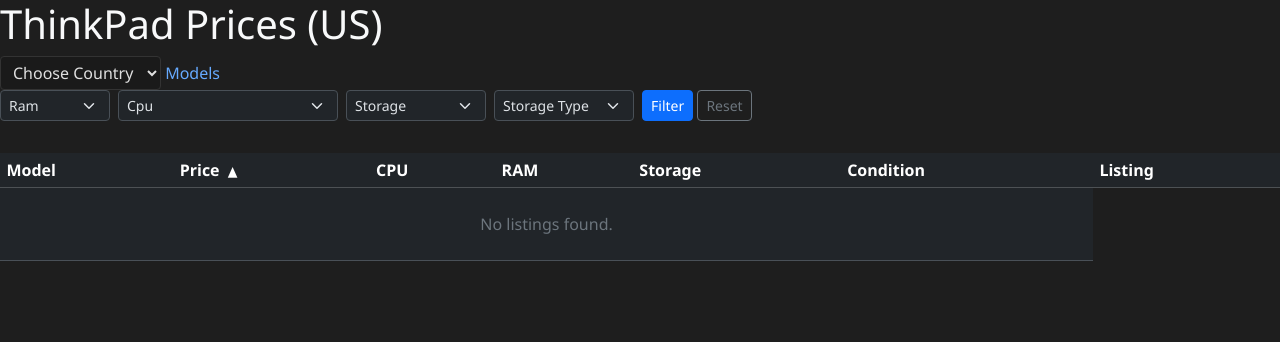
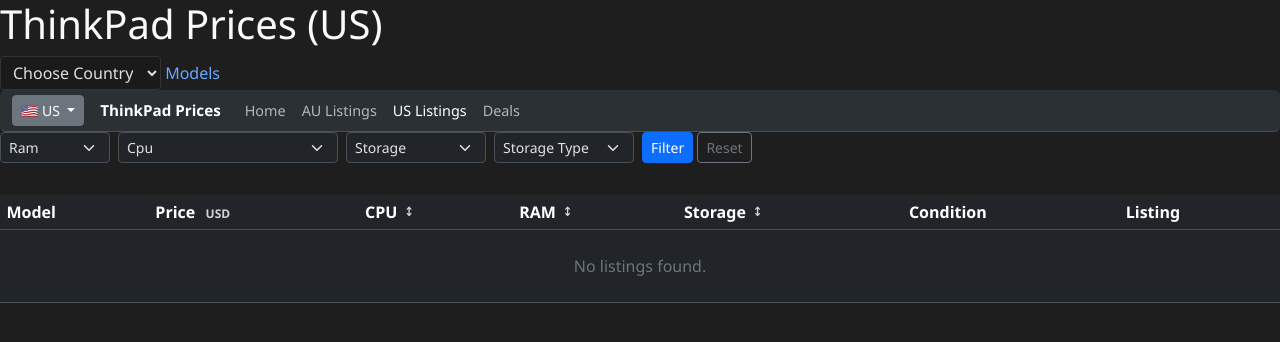
Before and after one commit to Michael668875/ebay_flask, a Flask app: page /us/ in a window 1280 px wide. Shown: the top 342 px of the page. Run offline with Flask 3, Linux system fonts and the light colour scheme; data that the repository does not hold is empty.

Commit message:
adjusting macros

```diff
--- a/app/routes.py
+++ b/app/routes.py
@@ -20,6 +20,15 @@ SPEC_FILTERS = {
     "cpu": Specs.cpu,
     "storage": Specs.storage,
     "storage_type": Specs.storage_type
+}
+
+# app/routes.py
+COUNTRY_FLAGS = {
+    "us": "🇺🇸",
+    "au": "🇦🇺",
+    "de": "🇩🇪",
+    "gb": "🇬🇧",
+    "all": "🌐"  # for the "all countries" page
 }
 
 @bp.app_template_filter("format_capacity")
@@ -119,6 +128,15 @@ def country_home(country):
 
     marketplace = markets[country]
 
+    CURRENCY_BY_COUNTRY = {
+    "us": "USD",
+    "au": "AUD",
+    "de": "EUR",
+    "gb": "GBP",
+    }
+
+    currency = CURRENCY_BY_COUNTRY.get(country, "")
+
     sort = request.args.get("sort", "price")
     direction = request.args.get("direction", "asc")
 
@@ -187,6 +205,8 @@ def country_home(country):
         listings=listings,
         country=country,
         filters=filters,
+        currency=currency,
+        country_flags=COUNTRY_FLAGS
     )
 
 # -------------------------------------------------
@@ -473,3 +493,24 @@ def thinkpad_models(country):
         rows=rows,
         country=country
     )
+
+# route to show all countries at once
+@bp.route("/all/")
+def all_countries():
+    listings = (
+        Listing.query
+        .join(Listing.model)
+        .outerjoin(Listing.specs)
+        .filter(Listing.status == "ACTIVE")
+        .limit(100)
+        .all()
+    )
+
+    return render_template(
+        "listings.html",
+        listings=listings,
+        country="all",
+        filters={},
+        currency=None,  # macro will use item.currency for each row
+        country_flags=COUNTRY_FLAGS
+    )
--- a/app/static/css/style.css
+++ b/app/static/css/style.css
@@ -177,3 +177,94 @@ button:hover {
 .min-w-default {
   min-width: 140px;
 }
+
+/*=============== navbar ====================*/
+
+.navbar-compact {
+  min-height: 42px;
+  padding-top: 0;
+  padding-bottom: 0;
+}
+
+.navbar-compact .container {
+  padding-top: 0;
+  padding-bottom: 0;
+}
+
+.navbar-compact .navbar-brand {
+  margin-right: 0.75rem;
+  padding-top: 0;
+  padding-bottom: 0;
+  font-size: 0.95rem;
+  line-height: 1.1;
+}
+
+.navbar-compact .navbar-nav {
+  align-items: left;
+}
+
+.navbar-compact .nav-link {
+  padding-top: 0.2rem;
+  padding-bottom: 0.2rem;
+  font-size: 0.9rem;
+  line-height: 1.1;
+}
+
+.navbar-compact .navbar-toggler {
+  padding: 0.15rem 0.4rem;
+  font-size: 0.9rem;
+}
+
+.navbar .dropdown .btn {
+    margin-top: auto;
+    margin-bottom: auto;
+}
+
+/* Ensure dropdowns appear above sticky table headers */
+.dropdown-menu {
+    z-index: 1050 !important; /* higher than sticky-top (1020) */
+}
+
+/*========== sorting =============*/
+.sort-arrow {
+    display: inline-block;
+    width: 1.2em;      /* fixed space so headers don't jump */
+    text-align: center;
+    font-size: 0.8em;
+    line-height: 1;
+    opacity: 0.8;
+}
+
+/*============= price ==============*/
+.price-wrap {
+    display: inline-flex;
+    align-items: baseline;
+    gap: 0.3rem;
+    white-space: nowrap;
+}
+
+.price-main {
+    font-weight: 600;
+}
+
+.price-code {
+    font-size: 0.72em;
+    opacity: 0.8;
+    line-height: 1;
+}
+
+/* price in the heading */
+.price-heading-wrap {
+    display: inline-flex;
+    align-items: baseline;
+    gap: 0.3rem;
+    white-space: nowrap;
+}
+
+.price-heading-code {
+    font-size: 0.75em;
+    margin-left: 0.35rem;
+    text-transform: uppercase;
+    opacity: 0.8;
+    white-space: nowrap;
+}
--- /dev/null
+++ b/app/templates/_navbar.html
@@ -0,0 +1,72 @@
+<nav class="navbar navbar-expand-lg bg-body-tertiary border-bottom navbar-compact rounded">
+  <div class="container-fluid d-flex align-items-center">
+
+    <!-- Country Dropdown on the left -->
+    <div class="dropdown me-3">
+      <button class="btn btn-secondary btn-sm dropdown-toggle" type="button" id="countryDropdown" data-bs-toggle="dropdown" aria-expanded="false">
+        {{ country_flags.get(country, "🌐") }} {{ country.upper() if country != 'all' else 'All Countries' }}
+      </button>
+      <ul class="dropdown-menu" aria-labelledby="countryDropdown">
+        <li>
+          <a class="dropdown-item" href="{{ url_for('main.country_home', country='all') }}">
+            {{ country_flags.get('all') }} All Countries
+          </a>
+        </li>
+        {% for code, flag in country_flags.items() if code != 'all' %}
+        <li>
+          <a class="dropdown-item" href="{{ url_for('main.country_home', country=code) }}">
+            {{ flag }} {{ code.upper() }}
+          </a>
+        </li>
+        {% endfor %}
+      </ul>
+    </div>
+
+    <!-- Brand next -->
+    <a class="navbar-brand fw-semibold me-3" href="{{ url_for('main.index') }}">
+      ThinkPad Prices
+    </a>
+
+    <!-- Navbar toggler for mobile -->
+    <button class="navbar-toggler" type="button" data-bs-toggle="collapse" data-bs-target="#siteNavbar"
+            aria-controls="siteNavbar" aria-expanded="false" aria-label="Toggle navigation">
+      <span class="navbar-toggler-icon"></span>
+    </button>
+
+    <!-- Menu links -->
+    <div class="collapse navbar-collapse" id="siteNavbar">
+      <ul class="navbar-nav me-auto mb-2 mb-lg-0">
+
+        <li class="nav-item">
+          <a class="nav-link {% if request.endpoint == 'main.index' %}active{% endif %}"
+             href="{{ url_for('main.index') }}">
+            Home
+          </a>
+        </li>
+
+        <li class="nav-item">
+          <a class="nav-link {% if request.endpoint == 'main.country_home' and country == 'au' %}active{% endif %}"
+             href="{{ url_for('main.country_home', country='au') }}">
+            AU Listings
+          </a>
+        </li>
+
+        <li class="nav-item">
+          <a class="nav-link {% if request.endpoint == 'main.country_home' and country == 'us' %}active{% endif %}"
+             href="{{ url_for('main.country_home', country='us') }}">
+            US Listings
+          </a>
+        </li>
+
+        <li class="nav-item">
+          <a class="nav-link {% if request.endpoint == 'main.deals_page' %}active{% endif %}"
+             href="{{ url_for('main.deals', country='au') }}">
+            Deals
+          </a>
+        </li>
+
+      </ul>
+    </div>
+
+  </div>
+</nav>
--- a/app/templates/layout.html
+++ b/app/templates/layout.html
@@ -23,6 +23,9 @@
 
         <a href="/{{ country }}/thinkpad-models">Models</a>
 
+
+    {% include "_navbar.html" %}
+
     {% block body %}{% endblock %}
 
     <script src="https://cdn.jsdelivr.net/npm/bootstrap@5.3.8/dist/js/bootstrap.bundle.min.js" integrity="sha384-FKyoEForCGlyvwx9Hj09JcYn3nv7wiPVlz7YYwJrWVcXK/BmnVDxM+D2scQbITxI" crossorigin="anonymous"></script>
--- a/app/templates/listings.html
+++ b/app/templates/listings.html
@@ -11,7 +11,7 @@
 </div>
 
 <div class="d-none d-md-block">
-    {{ macros.listings_table(listings, country, show_last_updated=False) }}
+    {{ macros.listings_table(listings, country, currency=currency, show_last_updated=False) }}
 </div>
 
 {% endblock %}
--- a/app/templates/macros.html
+++ b/app/templates/macros.html
@@ -80,19 +80,18 @@
         {% set arrow = '▲' if current_dir == 'asc' else '▼' %}
     {% else %}
         {% set next_dir = 'asc' %}
-        {% set arrow = '' %}
+        {% set arrow = '↕' %}
     {% endif %}
 
     {% set _ = args.update({'sort': sort_value, 'direction': next_dir}) %}
 
     <a href="{{ request.path }}?{{ args|urlencode }}"
-       class="text-decoration-none text-reset">
-        {{ label }}
-        {% if current_sort == sort_value %}
-            <span class="ms-1 small">{{ arrow }}</span>
-        {% endif %}
+       class="text-decoration-none text-reset d-inline-flex align-items-center gap-1 text-nowrap">
+        <span>{{ label }}</span>
+        <span class="sort-arrow">{{ arrow }}</span>
     </a>
 {% endmacro %}
+
 
 {% macro spec_filter_label(name, value) %}
     {% if name == "ram" %}
@@ -147,32 +146,19 @@
 </form>
 {% endmacro %}
 
-{% macro listings_table(listings, country, show_model=True, show_price=True, show_cpu=True, show_ram=True,
-    show_storage=True, show_condition=True, show_listing=True, show_last_updated=True) %}
+{% macro listings_table(listings, country, currency='', show_model=True, show_last_updated=True) %}
 <table class="table table-hover table-sm align-middle mb-0">
     <thead class="table-dark sticky-top">
         <tr>
             {% if show_model %}
                 <th>Model</th>
             {% endif %}
-            {% if show_price %}
-                <th>{{ sort_link('Price', 'price') }}</th>
-            {% endif %}
-            {% if show_cpu %}
+                <th>{{ price_heading(currency) }}</th>
                 <th>{{ sort_link('CPU', 'cpu') }}</th>
-            {% endif %}
-            {% if show_ram %}
                 <th>{{ sort_link('RAM', 'ram') }}</th>
-            {% endif %}
-            {% if show_storage %}
                 <th>{{ sort_link('Storage', 'storage') }}</th>
-            {% endif %}
-            {% if show_condition %}
                 <th>Condition</th>
-            {% endif %}
-            {% if show_listing %}
                 <th>Listing</th>
-            {% endif %}
             {% if show_last_updated %}
                 <th>Last Updated</th>
             {% endif %}
@@ -220,14 +200,18 @@
 {% endmacro %}
 
 
-{% macro cards(listings, country) %}
+{% macro cards(listings, country, show_model=True, show_price=True, show_cpu=True, show_ram=True,
+    show_storage=True, show_condition=True, show_listing=True) %}
 <div class="listings-grid">
     {% for item in listings %}
     <div class="listing-card">
         <div class="card-row"><span class="label">Model:</span> <span class="value">{{ item.model.name if item.model else "—" }}</span></div>
         <div class="card-row"><span class="label">Price:</span> <span class="value">{{ item.price or "—" }} {{ item.currency or "" }}</span></div>
+        <div class="card-row"><span class="label">CPU:</span> <span class="value">{{ spec_pair(item.specs, "cpu", "cpu_freq") }} {{ item.specs.cpu_freq or "—" }}</span></div>
+        <div class="card-row"><span class="label">RAM:</span> <span class="value">{{ spec(item.specs, "ram", use_capacity=True) }}</span></div>
+        <div class="card-row"><span class="label">Storage:</span> <span class="value">{{ spec_pair(item.specs, "storage", "storage_type", use_capacity1=True) }}</span></div>
         <div class="card-row"><span class="label">Condition:</span> <span class="value">{{ item.condition or "—" }}</span></div>
-        <div class="card-row"><span class="label">Title:</span> <span class="value">{{ item.title or "—" }}</span></div>
+        <div class="card-row"><span class="label">Title:</span> <span class="value">{{ listing_link(item) }}</span></div>
     </div>
     {% endfor %}
 </div>
@@ -262,3 +246,26 @@
         </div>
     </div>
 {% endmacro %}
+
+{% macro price_display(price, currency, show_code=True) %}
+    {% set symbols = {'USD':'$', 'AUD':'$', 'EUR':'€', 'GBP':'£'} %}
+    {% set code = (currency or '').upper() %}
+    {% set symbol = symbols.get(code, '') %}
+
+    <span class="price-heading-wrap">
+        <span>{{ symbol }}{{ '%.2f'|format(price) }}</span>
+        {% if show_code and code %}
+            <span class="price-heading-code">{{ code }}</span>
+        {% endif %}
+    </span>
+{% endmacro %}
+
+{% macro price_heading(currency='') %}
+    {% set code = (currency or '').upper() %}
+    <span class="price-heading-wrap">
+        <span>Price</span>
+        {% if code %}
+            <span class="price-heading-code">{{ code }}</span>
+        {% endif %}
+    </span>
+{% endmacro %}
```
Also changed, not shown: other parts of app/templates/macros.html (+8 -14 lines).
